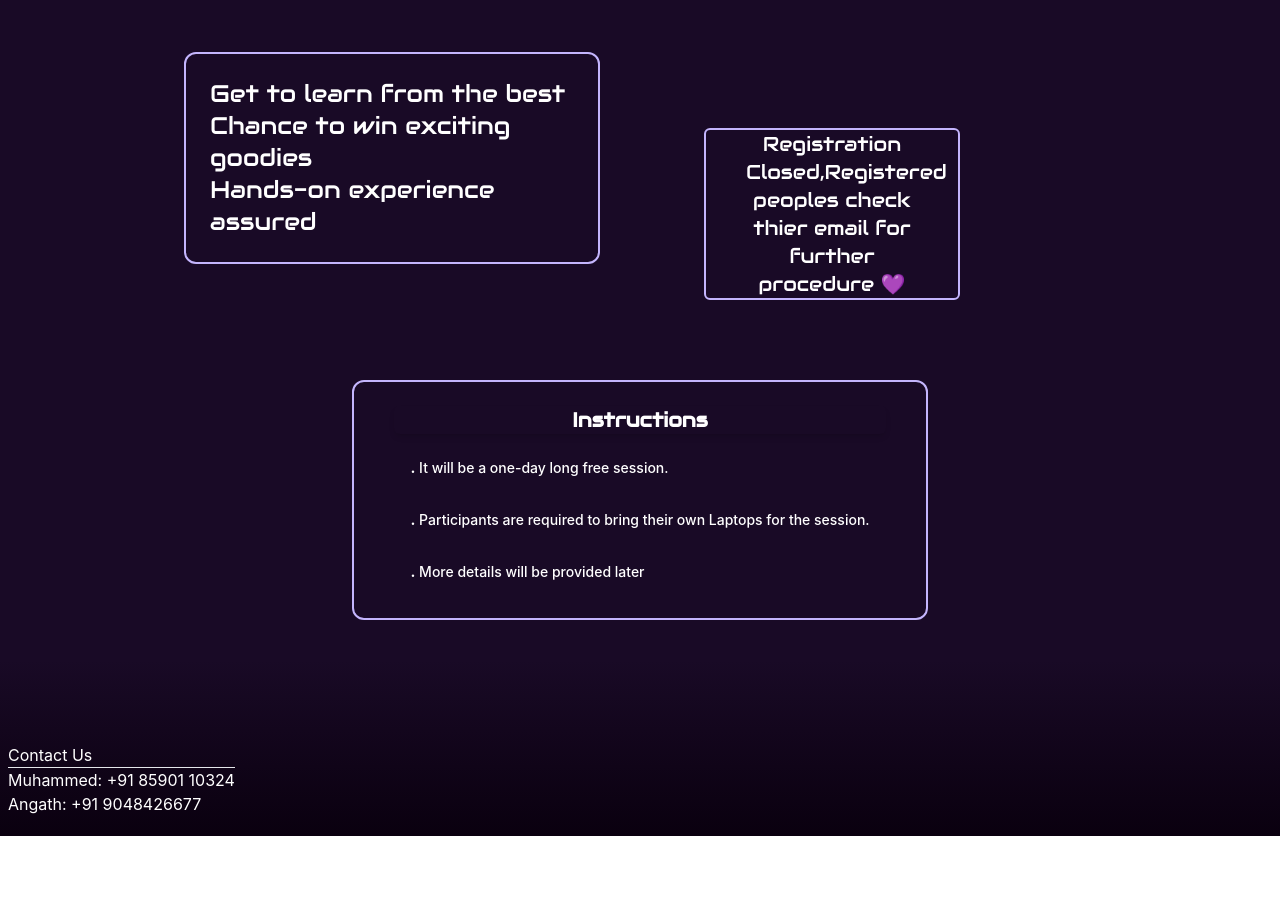
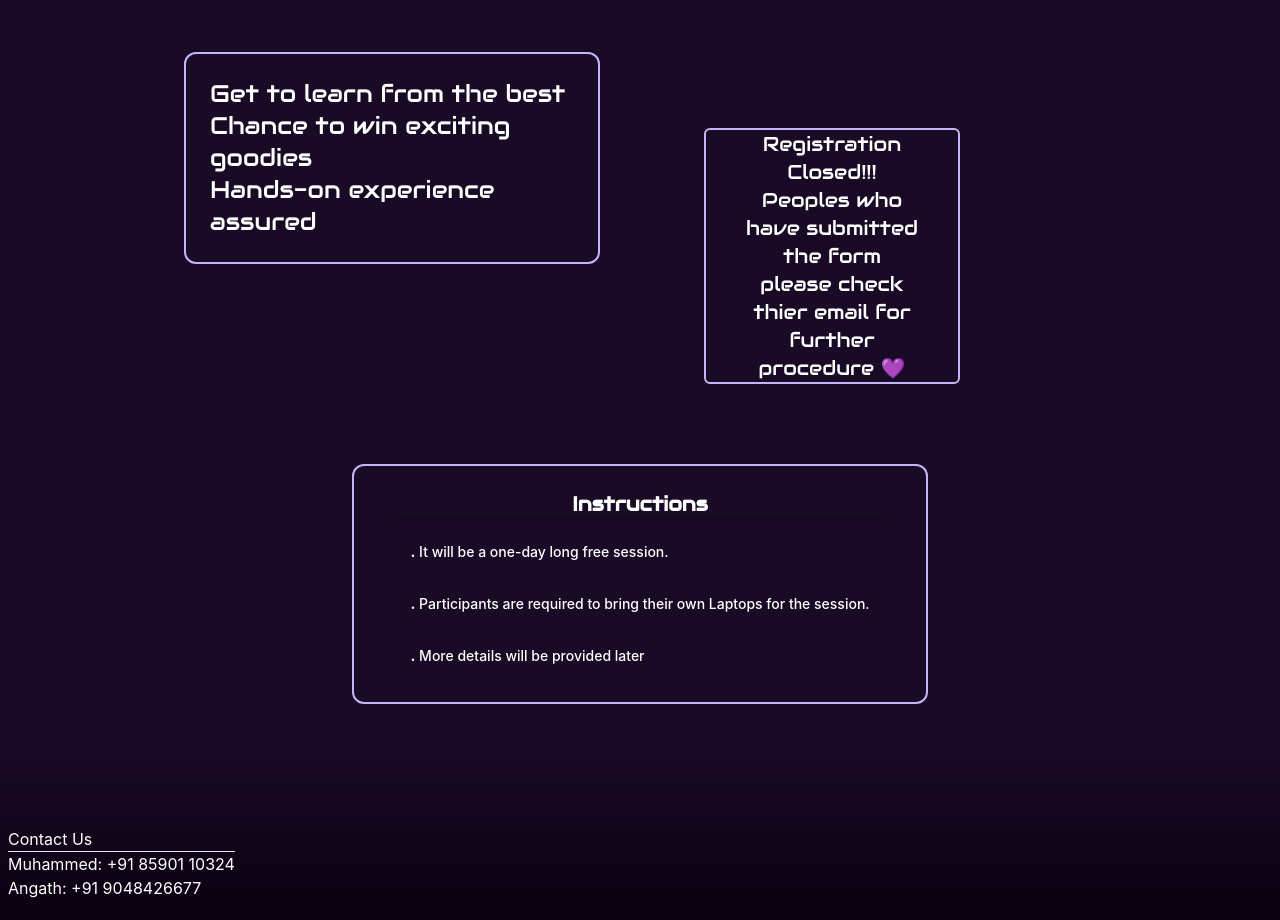
Before and after one commit to stdayyo-h/polygon-workshop-website, a React (Create React App) app: page / in a window 1280 px wide. Shown: the part 1780-2700 px from the top of the page. Before the commit the page ends 2616 px from the top, so only its background shows below. Built offline with nearby package versions, Linux system fonts and the light colour scheme.

Commit message:
Update Register.js

```diff
--- a/src/components/Register.js
+++ b/src/components/Register.js
@@ -130,7 +130,7 @@ const Register = () => {
 
                 <div className='mt-10  flex flex-col items-center md:items-end w-full '>
                     {closed ?
-                        <div className='border-2 border-violet-300 md:mr-80 rounded-md md:mt-60 md:w-2/5 h-fit  w-fit px-10 font-font1 text-xl'>Registration  Closed,Registered peoples check thier email for further procedure 💜  </div> :
+                        <div className='border-2 border-violet-300 md:mr-80 rounded-md md:mt-60 md:w-2/5 h-fit  w-fit px-10 font-font1 text-xl'>Registration  Closed!!! Peoples who have submitted the form please check thier email for further procedure 💜  </div> :
                         <div data-aos="fade-left" className='flex flex-col items-center justify-center  md:w-2/5   w-fit px-10   shadow-xl rounded-xl border-2 border-violet-300  md:mr-60 pb-10 py-5'>
                             <h3 className='text-center  text-lg text-db-text-h mt-3 font-font1  md:text-xl'>Registration Form</h3>
                             <Formik
```
